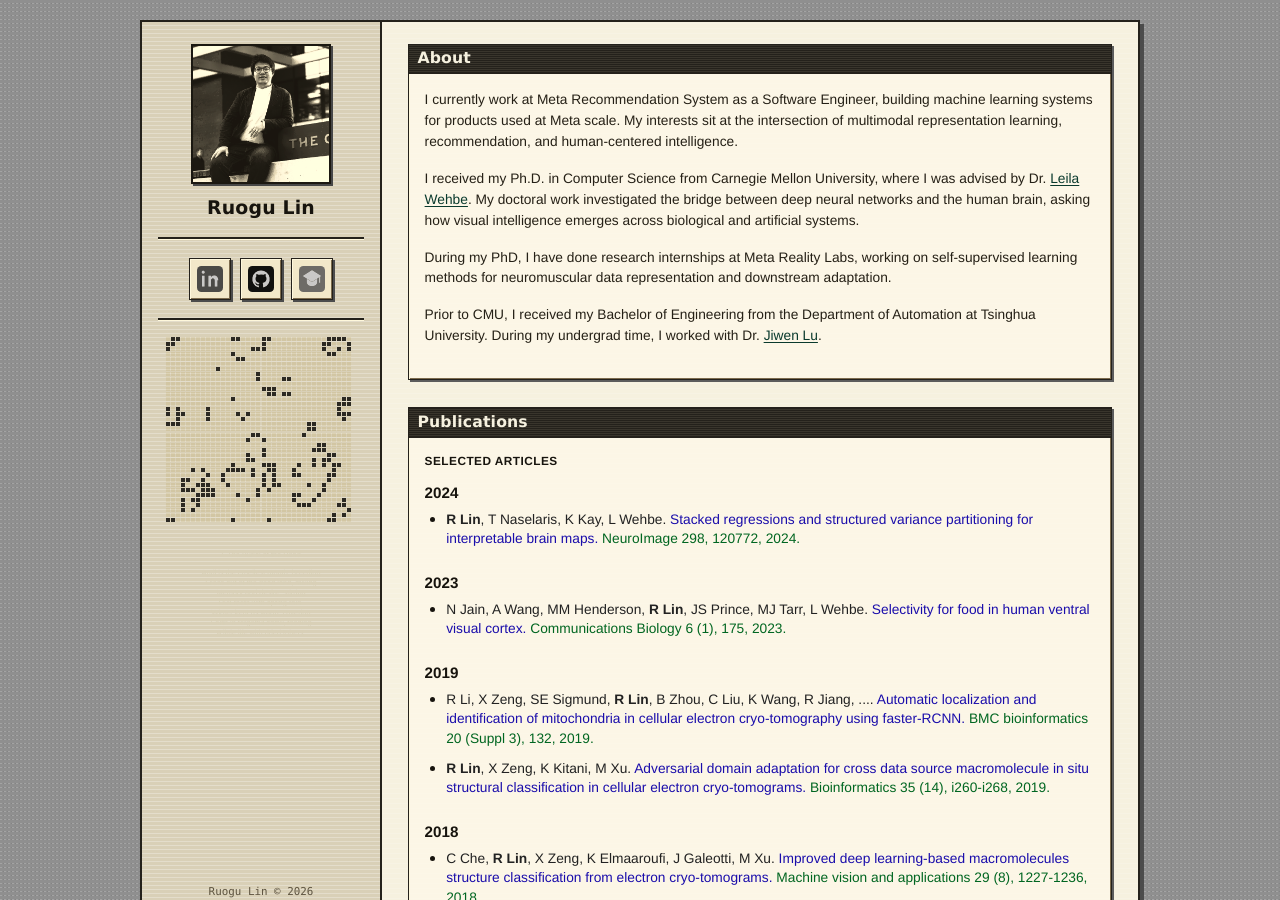
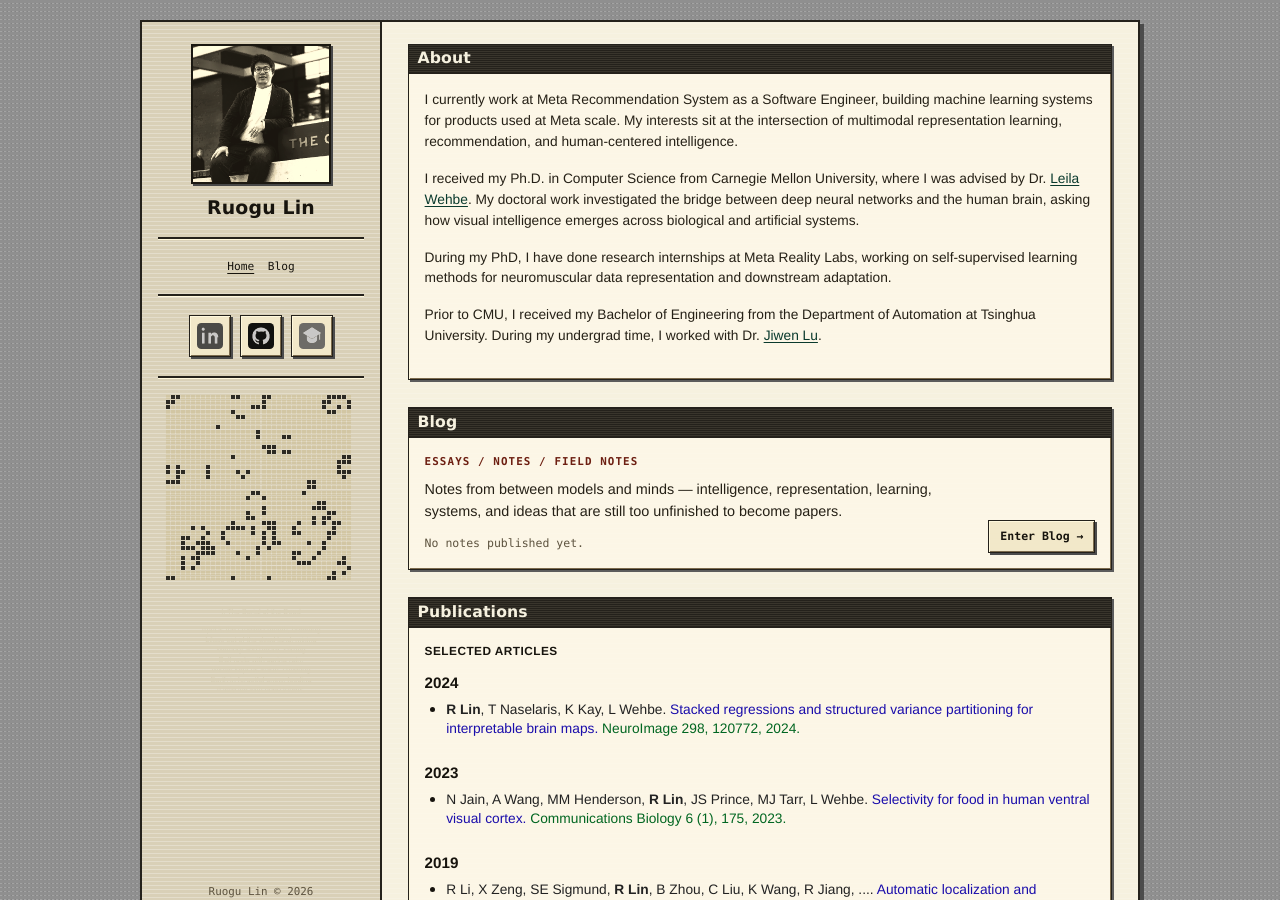
Before and after one commit to lrgthu/lrgthu.github.io, a Jekyll site: the page built from index.html, in a window 1280 px wide and 900 px high. Built offline with Jekyll 4.4.1, drawn with Linux system fonts in a browser that asks for light colours.

Commit message:
Migrate homepage to Jekyll and add blog section

```diff
--- a/index.html
+++ b/index.html
@@ -1,116 +1,9 @@
-<!doctype html>
-<html lang="en">
-<head>
-  <meta charset="utf-8">
-  <meta name="viewport" content="width=device-width, initial-scale=1">
-  <title>Ruogu (Franklin) Lin</title>
-  <meta name="description" content="Personal website for Ruogu (Franklin) Lin.">
-  <meta name="author" content="Ruogu (Franklin) Lin">
-  <script src="https://unpkg.com/vis-network/standalone/umd/vis-network.min.js"></script>
-  <link rel="stylesheet" href="style.css?v=retro-11">
-</head>
-<body>
-  <div class="layout">
-    <aside class="sidebar">
-      <div class="sidebar-profile">
-        <img class="sidebar-photo" src="assets/avatar-macpaint.png" alt="Ruogu Lin">
-        <div>
-          <h1 class="sidebar-name">Ruogu Lin</h1>
-        </div>
-      </div>
-
-      <div class="sidebar-divider"></div>
-
-      <div class="sidebar-links" aria-label="External links">
-        <a href="https://www.linkedin.com/in/ruogu-lin-b6b9119a/" class="sidebar-icon-link" target="_blank" rel="noopener" title="LinkedIn">
-          <img src="icons/linkedin.svg" width="22" height="22" alt="LinkedIn">
-        </a>
-        <a href="https://github.com/lrgthu" class="sidebar-icon-link" target="_blank" rel="noopener" title="GitHub">
-          <img src="icons/github.svg" width="22" height="22" alt="GitHub">
-        </a>
-        <a href="https://scholar.google.com/citations?user=FsDBOS4AAAAJ&hl=en" class="sidebar-icon-link" target="_blank" rel="noopener" title="Google Scholar">
-          <img src="icons/scholar.svg" width="22" height="22" alt="Google Scholar">
-        </a>
-      </div>
-
-      <div class="sidebar-divider"></div>
-
-      <section class="sidebar-automaton" aria-label="Two-dimensional cellular automaton">
-        <canvas id="cellular-automaton" width="189" height="189"></canvas>
-      </section>
-
-      <div class="sidebar-invisible-poem" aria-label="Hidden poem excerpt">
-        <p class="invisible-poem-title">I. The Burial of the Dead</p>
-        <p>April is the cruellest month, breeding</p>
-        <p>Lilacs out of the dead land, mixing</p>
-        <p>Memory and desire, stirring</p>
-        <p>Dull roots with spring rain.</p>
-        <p>Winter kept us warm, covering</p>
-        <p>Earth in forgetful snow, feeding</p>
-        <p>A little life with dried tubers.</p>
-      </div>
-
-      <!-- Remove `is-hidden` from these poem blocks to show them again. -->
-      <figure class="sidebar-poem is-hidden" aria-label="Poem excerpt">
-        <figcaption>I. THE BURIAL OF THE DEAD</figcaption>
-        <div class="poem-lines">
-          <p class="poem-first"><span class="poem-dropcap">A</span><span>PRIL is the cruellest month, breeding</span></p>
-          <p>Lilacs out of the dead land, mixing</p>
-          <p>Memory and desire, stirring</p>
-          <p>Dull roots with spring rain.</p>
-          <p>Winter kept us warm, covering</p>
-          <p>Earth in forgetful snow, feeding</p>
-          <p>A little life with dried tubers.</p>
-          <p>Summer surprised us, coming over the</p>
-          <p class="poem-indent">Starnbergersee</p>
-          <p>With a shower of rain; we stopped in the</p>
-          <p class="poem-indent">colonnade,</p>
-          <p>And went on in sunlight, into the Hof-</p>
-          <p class="poem-indent poem-line-numbered"><span>garten,</span><span class="poem-line-number">10</span></p>
-        </div>
-        <div class="poem-footer">
-          <span>[ 9 ]</span>
-        </div>
-      </figure>
-
-      <figure class="sidebar-poem sidebar-poem-fr is-hidden" aria-label="French poem excerpt">
-        <figcaption>LE PHÉNIX</figcaption>
-        <div class="poem-lines">
-          <p class="poem-first"><span class="poem-dropcap">J</span><span>E suis le dernier sur ta route</span></p>
-          <p>Le dernier printemps la dernière neige</p>
-          <p>Le dernier combat pour ne pas mourir</p>
-          <p class="poem-gap">Et nous voici plus bas et plus haut que jamais.</p>
-          <p class="poem-star">*</p>
-          <p>Il y a de tout dans notre bûcher</p>
-          <p>Des pommes de pin des sarments</p>
-          <p>Mais aussi des fleurs plus fortes que l’eau</p>
-          <p class="poem-gap">De la boue et de la rosée.</p>
-          <p class="poem-star">*</p>
-          <p>La flamme est sous nos pieds la flamme nous couronne</p>
-          <p>A nos pieds des insectes des oiseaux des hommes</p>
-          <p>Vont s’envoler</p>
-          <p class="poem-gap">Ceux qui volent vont se poser.</p>
-          <p class="poem-star">*</p>
-          <p>Le ciel est clair la terre est sombre</p>
-          <p>Mais la fumée s’en va au ciel</p>
-          <p>Le ciel a perdu tous ses feux</p>
-          <p class="poem-gap">La flamme est restée sur la terre.</p>
-          <p class="poem-star">*</p>
-          <p>La flamme est la nuée du cœur</p>
-          <p>Et toutes les branches du sang</p>
-          <p>Elle chante notre air</p>
-          <p class="poem-gap">Elle dissipe la buée de notre hiver.</p>
-        </div>
-        <div class="poem-footer">
-          <span>9</span>
-        </div>
-      </figure>
-
-      <div class="sidebar-spacer"></div>
-      <p class="sidebar-footer">Ruogu Lin © 2026</p>
-    </aside>
-
-    <main class="content">
+---
+layout: default
+title: "Ruogu (Franklin) Lin"
+description: "Personal website for Ruogu (Franklin) Lin."
+use_vis: true
+---
 <section class="section" id="about">
   <h2 class="section-title">About</h2>
   <div class="about-text">
@@ -137,6 +30,33 @@
   </div>
 </section>
 
+<section class="section" id="blog">
+  <h2 class="section-title">Blog</h2>
+  <div class="blog-home">
+    <div class="blog-home-main">
+      <p class="blog-eyebrow">Essays / notes / field notes</p>
+      <p class="blog-home-copy">
+        Notes from between models and minds — intelligence, representation, learning, systems,
+        and ideas that are still too unfinished to become papers.
+      </p>
+
+      {% if site.posts.size > 0 %}
+        <ul class="blog-home-latest" aria-label="Latest blog posts">
+          {% for post in site.posts limit:3 %}
+            <li>
+              <time datetime="{{ post.date | date_to_xmlschema }}">{{ post.date | date: "%Y.%m.%d" }}</time>
+              <a href="{{ post.url | relative_url }}">{{ post.title }}</a>
+            </li>
+          {% endfor %}
+        </ul>
+      {% else %}
+        <p class="blog-home-empty">No notes published yet.</p>
+      {% endif %}
+    </div>
+    <a class="blog-enter" href="{{ '/blog/' | relative_url }}">Enter Blog →</a>
+  </div>
+</section>
+
 <!-- Remove `is-hidden` from this section to show the CV again. -->
 <section class="section is-hidden" id="cv">
   <h2 class="section-title">CV</h2>
@@ -147,7 +67,7 @@
       <div class="cv-block-body">
         <div class="company-group">
           <div class="company-header">
-                  <img class="company-logo meta-logo" src="icons/meta-logo.svg" alt="Meta logo">
+            <img class="company-logo meta-logo" src="{{ '/icons/meta-logo.svg' | relative_url }}" alt="Meta logo">
           </div>
           <ul class="cv-list company-role-list">
             <li class="cv-item">
@@ -155,14 +75,14 @@
                 <strong>Software Engineer</strong><br>
                 Meta Recommendation System
               </div>
-                    <img class="entry-logo org-logo mrs-logo" src="icons/mrs-logo-transparent.png" alt="Meta RecSys logo">
+              <img class="entry-logo org-logo mrs-logo" src="{{ '/icons/mrs-logo-transparent.png' | relative_url }}" alt="Meta RecSys logo">
             </li>
             <li class="cv-item">
               <div class="cv-details">
                 <strong>Research Scientist Intern</strong><br>
                 Reality Labs
               </div>
-                    <img class="entry-logo org-logo" src="icons/reality-labs.svg" alt="Reality Labs logo">
+              <img class="entry-logo org-logo" src="{{ '/icons/reality-labs.svg' | relative_url }}" alt="Reality Labs logo">
             </li>
           </ul>
         </div>
@@ -177,14 +97,14 @@
             <strong>Doctor of Philosophy</strong><br>
             School of Computer Science, Carnegie Mellon University
           </div>
-                <img class="entry-logo school-emblem cmu-logo" src="icons/cmu-seal-transparent.png" alt="Carnegie Mellon University seal">
+          <img class="entry-logo school-emblem cmu-logo" src="{{ '/icons/cmu-seal-transparent.png' | relative_url }}" alt="Carnegie Mellon University seal">
         </li>
         <li class="cv-item">
           <div class="cv-details">
             <strong>Bachelor of Engineering</strong><br>
             Department of Automation, Tsinghua University
           </div>
-                <img class="entry-logo school-emblem" src="icons/tsinghua-emblem-transparent.png" alt="Tsinghua University emblem">
+          <img class="entry-logo school-emblem" src="{{ '/icons/tsinghua-emblem-transparent.png' | relative_url }}" alt="Tsinghua University emblem">
         </li>
       </ul>
     </div>
@@ -310,8 +230,3 @@
     </div>
   </div>
 </section>
-    </main>
-  </div>
-  <script src="script.js"></script>
-</body>
-</html>
```
Lines whose indentation alone changed are shown as unchanged.
